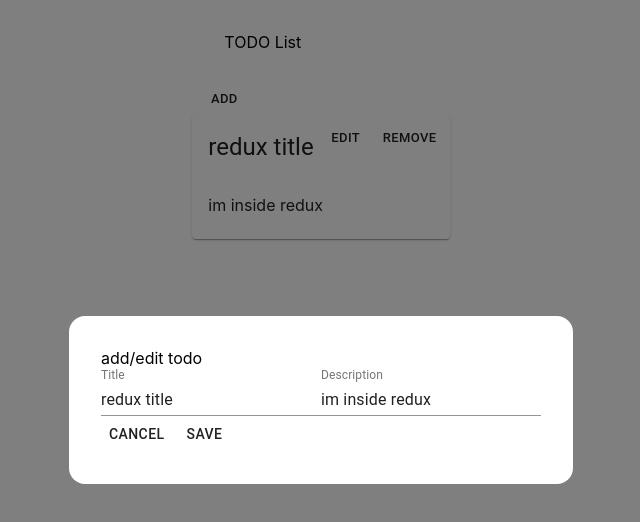
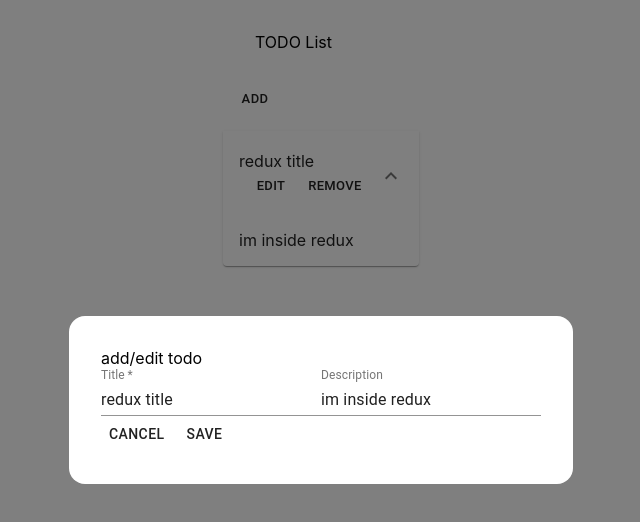
Before and after one commit to pdworniczak/todo-react, a React (Create React App) app: page / in a window 1280 px wide. Both pictures are taken after a click on the button "EDIT". Shown: the top 522 px of the page, without its empty margins (319-959 px from the left). Built offline with nearby package versions, Linux system fonts and the light colour scheme.

Commit message:
add expandable description

```diff
--- a/package.json
+++ b/package.json
@@ -4,6 +4,7 @@
   "private": true,
   "dependencies": {
     "@material-ui/core": "^4.7.1",
+    "@material-ui/icons": "^4.5.1",
     "@types/jest": "24.0.23",
     "@types/node": "12.12.14",
     "@types/react": "16.9.13",
--- a/src/todo/Todo.tsx
+++ b/src/todo/Todo.tsx
@@ -1,10 +1,8 @@
-import React from 'react';
-import Card from '@material-ui/core/Card';
-import CardContent from '@material-ui/core/CardContent';
-import Button from '@material-ui/core/Button';
+import React, { useState } from 'react';
+import { ExpansionPanel, ExpansionPanelSummary, ExpansionPanelDetails, Button } from '@material-ui/core';
+import ExpandMoreIcon from '@material-ui/icons/ExpandMore';
 
 import { Todo as TodoType } from './types';
-import { CardHeader } from '@material-ui/core';
 import './todo.scss';
 import { useDispatch } from 'react-redux';
 import { removeTodo } from './actions';
@@ -17,24 +15,24 @@ interface TodoProps {
 export default function Todo(props: TodoProps) {
   const { todo, edit } = props;
 
+  const [descriptionVisible, toggleDescription] = useState(false);
+
   const dispatch = useDispatch();
 
   return (
-    <Card>
-      <CardHeader
-        title={todo.title}
-        action={
-          <>
+    <ExpansionPanel expanded={descriptionVisible} onChange={() => toggleDescription(!descriptionVisible)}>
+      <ExpansionPanelSummary expandIcon={<ExpandMoreIcon />}>
+        <section>
+          <header>{todo.title}</header>
           <Button size="small" onClick={edit}>
             edit
           </Button>
           <Button size="small" onClick={() => dispatch(removeTodo(todo.id))}>
             remove
           </Button>
-          </>
-        }
-      />
-      <CardContent>{todo.description}</CardContent>
-    </Card>
+        </section>
+      </ExpansionPanelSummary>
+      <ExpansionPanelDetails>{todo.description}</ExpansionPanelDetails>
+    </ExpansionPanel>
   );
 }
--- a/src/todo/TodoEditor.tsx
+++ b/src/todo/TodoEditor.tsx
@@ -14,10 +14,12 @@ interface AddEditProps {
 export default function TodoEditor({ handleClose, context: { open, todo } }: AddEditProps) {
   const [title, setTitle] = useState<string>('');
   const [description, setDescription] = useState<string>('');
+  const [titleErrorMessage, setTitleErrorMessage] = useState<string>('');
 
   useEffect(() => {
     setTitle((todo && todo.title) || '');
     setDescription((todo && todo.description) || '');
+    setTitleErrorMessage('');
   }, [todo]);
 
   const dispatch = useDispatch();
@@ -27,19 +29,37 @@ export default function TodoEditor({ handleClose, context: { open, todo } }: Add
       <article className="todo-modal__editor">
         <header>add/edit todo</header>
         <section>
-          <TextField label="Title" value={title} onChange={e => setTitle(e.target.value)} />
+          <TextField
+            required
+            label="Title"
+            value={title}
+            onChange={e => setTitle(e.target.value)}
+            error={!!titleErrorMessage}
+            helperText={titleErrorMessage}
+          />
           <TextField label="Description" value={description} onChange={e => setDescription(e.target.value)} />
         </section>
         <footer>
-          <Button onClick={() => handleClose()}>Cancel</Button>
           <Button
             onClick={() => {
-              dispatch(
-                todo ? editTodo({ ...todo, title, description }) : addTodo({ id: Date.now(), title, description }),
-              );
-              setTitle('');
-              setDescription('');
+              setTitleErrorMessage('');
               handleClose();
+            }}
+          >
+            Cancel
+          </Button>
+          <Button
+            onClick={() => {
+              if (title) {
+                dispatch(
+                  todo ? editTodo({ ...todo, title, description }) : addTodo({ id: Date.now(), title, description }),
+                );
+                setTitle('');
+                setDescription('');
+                handleClose();
+              } else {
+                setTitleErrorMessage('Title is required.');
+              }
             }}
           >
             Save
```
Also changed, not shown: public/manifest.json, 1 other file (tests, documents, lock files or other folders). Lines whose indentation alone changed are shown as unchanged.
